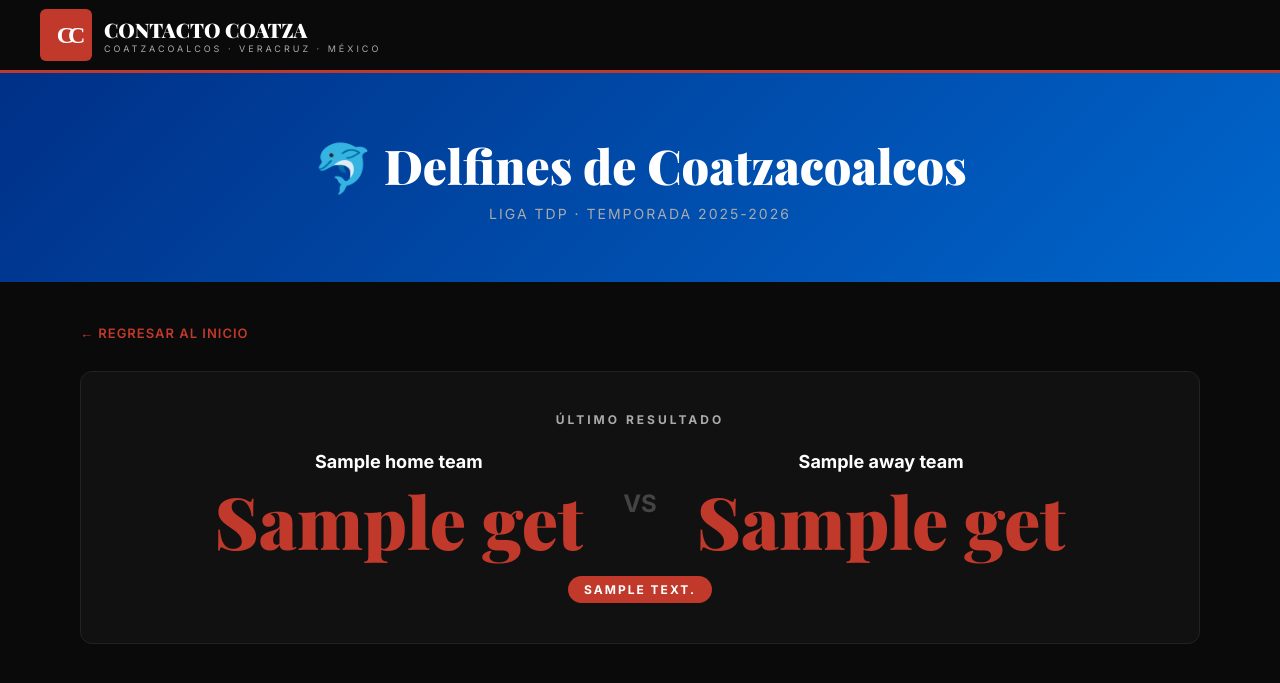
After one commit to ponchoramon96/contacto-coatza, a Flask app: page /delfines in a window 1280 px wide. The commit adds this page. Shown: the top 683 px of the page. Run offline with Flask 3, Linux system fonts and the light colour scheme; a database or web service that is not in the repository returns one stand-in record (values such as "Sample title"); data that the repository does not hold is empty; parts of the project's set-up code (start-up, migrations or seed data) failed here and were passed over.

Commit message:
delfines section + database

```diff
--- a/app.py
+++ b/app.py
@@ -40,6 +40,13 @@ def actualizar_manual():
     actualizar_noticias()
     return "Noticias actualizadas correctamente."
 
+@app.route("/delfines")
+def delfines():
+    from delfines import obtener_resultado_delfines, obtener_proximo_juego
+    resultado = obtener_resultado_delfines()
+    proximo = obtener_proximo_juego()
+    return render_template("delfines.html", resultado=resultado, proximo=proximo)
+
 if __name__ == "__main__":
     crear_base_datos()
     actualizar_noticias()
--- /dev/null
+++ b/delfines.py
@@ -0,0 +1,63 @@
+import requests
+import urllib3
+urllib3.disable_warnings()
+
+def obtener_resultado_delfines():
+    try:
+        url = "https://www.sofascore.com/api/v1/team/1071790/events/last/0"
+        headers = {
+            "User-Agent": "Mozilla/5.0 (Macintosh; Intel Mac OS X 10_15_7) AppleWebKit/537.36 Chrome/124.0.0.0 Safari/537.36",
+            "Accept": "application/json",
+            "Referer": "https://www.sofascore.com"
+        }
+        response = requests.get(url, headers=headers, timeout=10, verify=False)
+        if response.status_code == 200:
+            data = response.json()
+            eventos = data.get("events", [])
+            if eventos:
+                ultimo = eventos[-1]
+                local = ultimo["homeTeam"]["name"]
+                visitante = ultimo["awayTeam"]["name"]
+                goles_local = ultimo.get("homeScore", {}).get("current", "-")
+                goles_visitante = ultimo.get("awayScore", {}).get("current", "-")
+                estado = ultimo.get("status", {}).get("description", "")
+                return {
+                    "local": local,
+                    "visitante": visitante,
+                    "goles_local": goles_local,
+                    "goles_visitante": goles_visitante,
+                    "estado": estado
+                }
+    except Exception as e:
+        print("Error Delfines: " + str(e))
+    return None
+
+def obtener_proximo_juego():
+    try:
+        url = "https://www.sofascore.com/api/v1/team/1071790/events/next/0"
+        headers = {
+            "User-Agent": "Mozilla/5.0 Chrome/124.0.0.0 Safari/537.36",
+            "Accept": "application/json",
+            "Referer": "https://www.sofascore.com"
+        }
+        response = requests.get(url, headers=headers, timeout=10, verify=False)
+        if response.status_code == 200:
+            data = response.json()
+            eventos = data.get("events", [])
+            if eventos:
+                proximo = eventos[0]
+                local = proximo["homeTeam"]["name"]
+                visitante = proximo["awayTeam"]["name"]
+                from datetime import datetime
+                timestamp = proximo.get("startTimestamp", 0)
+                fecha = datetime.fromtimestamp(timestamp).strftime("%d/%m/%Y %H:%M")
+                return {"local": local, "visitante": visitante, "fecha": fecha}
+    except Exception as e:
+        print("Error proximo juego: " + str(e))
+    return None
+
+if __name__ == "__main__":
+    r = obtener_resultado_delfines()
+    print("Ultimo resultado:", r)
+    p = obtener_proximo_juego()
+    print("Proximo juego:", p)
--- /dev/null
+++ b/templates/delfines.html
@@ -0,0 +1,89 @@
+<!DOCTYPE html>
+<html lang="es">
+<head>
+    <meta charset="UTF-8">
+    <meta name="viewport" content="width=device-width, initial-scale=1.0">
+    <title>Delfines de Coatzacoalcos - Contacto Coatza</title>
+    <link href="https://fonts.googleapis.com/css2?family=Playfair+Display:wght@700;900&family=Inter:wght@400;500;600;700&display=swap" rel="stylesheet">
+    <style>
+        *{margin:0;padding:0;box-sizing:border-box}
+        body{font-family:'Inter',sans-serif;background:#0A0A0A;color:white}
+        header{background:#0A0A0A;padding:0 40px;border-bottom:3px solid #C0392B}
+        .hi{max-width:1200px;margin:0 auto;display:flex;align-items:center;justify-content:space-between;height:70px}
+        .logo{display:flex;align-items:center;gap:12px;text-decoration:none}
+        .logo-cc{width:52px;height:52px;background:#C0392B;border-radius:6px;display:flex;align-items:center;justify-content:center}
+        .logo-cc span{font-family:serif;font-size:24px;font-weight:900;color:white;letter-spacing:-6px;padding-left:4px}
+        .logo h1{font-family:'Playfair Display',serif;font-size:20px;font-weight:900;color:white}
+        .logo p{font-size:9px;letter-spacing:3px;color:#aaa;text-transform:uppercase}
+        .hero-delfines{background:linear-gradient(135deg,#003087,#0066cc);padding:60px 40px;text-align:center}
+        .hero-delfines h1{font-family:'Playfair Display',serif;font-size:48px;font-weight:900;margin-bottom:8px}
+        .hero-delfines p{color:#aaa;font-size:14px;letter-spacing:2px;text-transform:uppercase}
+        .contenido{max-width:1200px;margin:40px auto;padding:0 40px}
+        .marcador-card{background:#111;border-radius:12px;padding:40px;text-align:center;border:1px solid #222;margin-bottom:30px}
+        .marcador-card h2{color:#aaa;font-size:12px;letter-spacing:3px;text-transform:uppercase;margin-bottom:24px}
+        .marcador{display:flex;align-items:center;justify-content:center;gap:40px}
+        .equipo{text-align:center}
+        .equipo-nombre{font-size:18px;font-weight:700;margin-bottom:12px}
+        .goles{font-family:'Playfair Display',serif;font-size:72px;font-weight:900;color:#C0392B;line-height:1}
+        .vs{font-size:24px;color:#444;font-weight:700}
+        .estado{margin-top:20px;display:inline-block;background:#C0392B;color:white;padding:6px 16px;border-radius:20px;font-size:12px;font-weight:700;letter-spacing:2px;text-transform:uppercase}
+        .proximo-card{background:#111;border-radius:12px;padding:30px;border:1px solid #222}
+        .proximo-card h2{color:#aaa;font-size:12px;letter-spacing:3px;text-transform:uppercase;margin-bottom:20px}
+        .proximo-info{display:flex;align-items:center;justify-content:space-between}
+        .proximo-equipos{font-family:'Playfair Display',serif;font-size:22px;font-weight:700}
+        .proximo-fecha{color:#C0392B;font-size:14px;font-weight:600}
+        .sin-datos{color:#444;font-size:16px;text-align:center;padding:40px}
+        .back-link{display:inline-block;color:#C0392B;text-decoration:none;font-size:13px;font-weight:600;letter-spacing:1px;text-transform:uppercase;margin-bottom:30px}
+    </style>
+</head>
+<body>
+<header>
+    <div class="hi">
+        <a href="/" class="logo">
+            <div class="logo-cc"><span>CC</span></div>
+            <div>
+                <h1>CONTACTO COATZA</h1>
+                <p>Coatzacoalcos · Veracruz · México</p>
+            </div>
+        </a>
+    </div>
+</header>
+<div class="hero-delfines">
+    <h1>🐬 Delfines de Coatzacoalcos</h1>
+    <p>Liga TDP · Temporada 2025-2026</p>
+</div>
+<div class="contenido">
+    <a href="/" class="back-link">← Regresar al inicio</a>
+    {% if resultado %}
+    <div class="marcador-card">
+        <h2>Último resultado</h2>
+        <div class="marcador">
+            <div class="equipo">
+                <div class="equipo-nombre">{{ resultado.local }}</div>
+                <div class="goles">{{ resultado.goles_local }}</div>
+            </div>
+            <div class="vs">VS</div>
+            <div class="equipo">
+                <div class="equipo-nombre">{{ resultado.visitante }}</div>
+                <div class="goles">{{ resultado.goles_visitante }}</div>
+            </div>
+        </div>
+        <div class="estado">{{ resultado.estado }}</div>
+    </div>
+    {% else %}
+    <div class="marcador-card">
+        <div class="sin-datos">No hay resultados disponibles en este momento</div>
+    </div>
+    {% endif %}
+    {% if proximo %}
+    <div class="proximo-card">
+        <h2>Próximo partido</h2>
+        <div class="proximo-info">
+            <div class="proximo-equipos">{{ proximo.local }} vs {{ proximo.visitante }}</div>
+            <div class="proximo-fecha">📅 {{ proximo.fecha }}</div>
+        </div>
+    </div>
+    {% endif %}
+</div>
+</body>
+</html>
```
Also changed, not shown: templates/index.html (+14 -0 lines).
